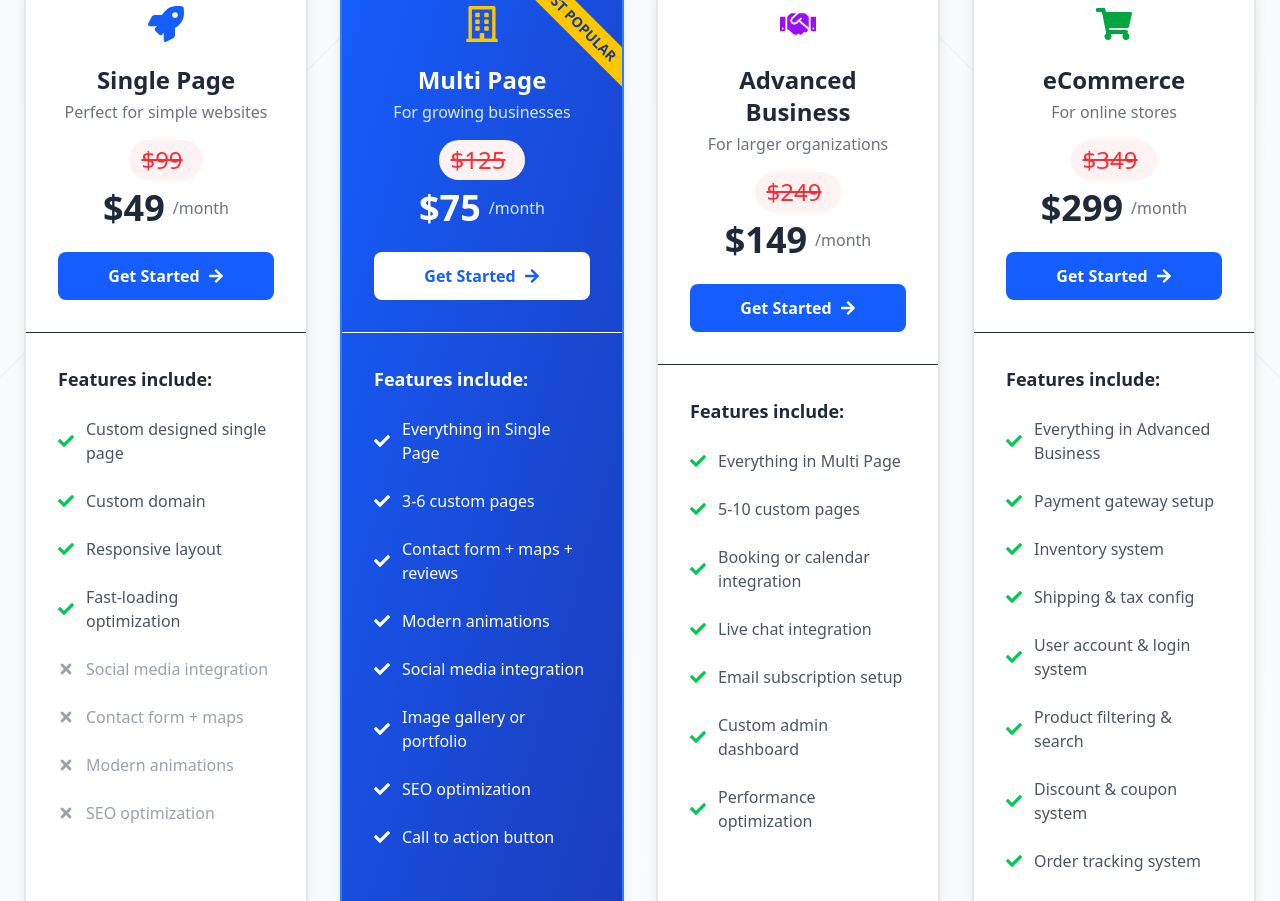
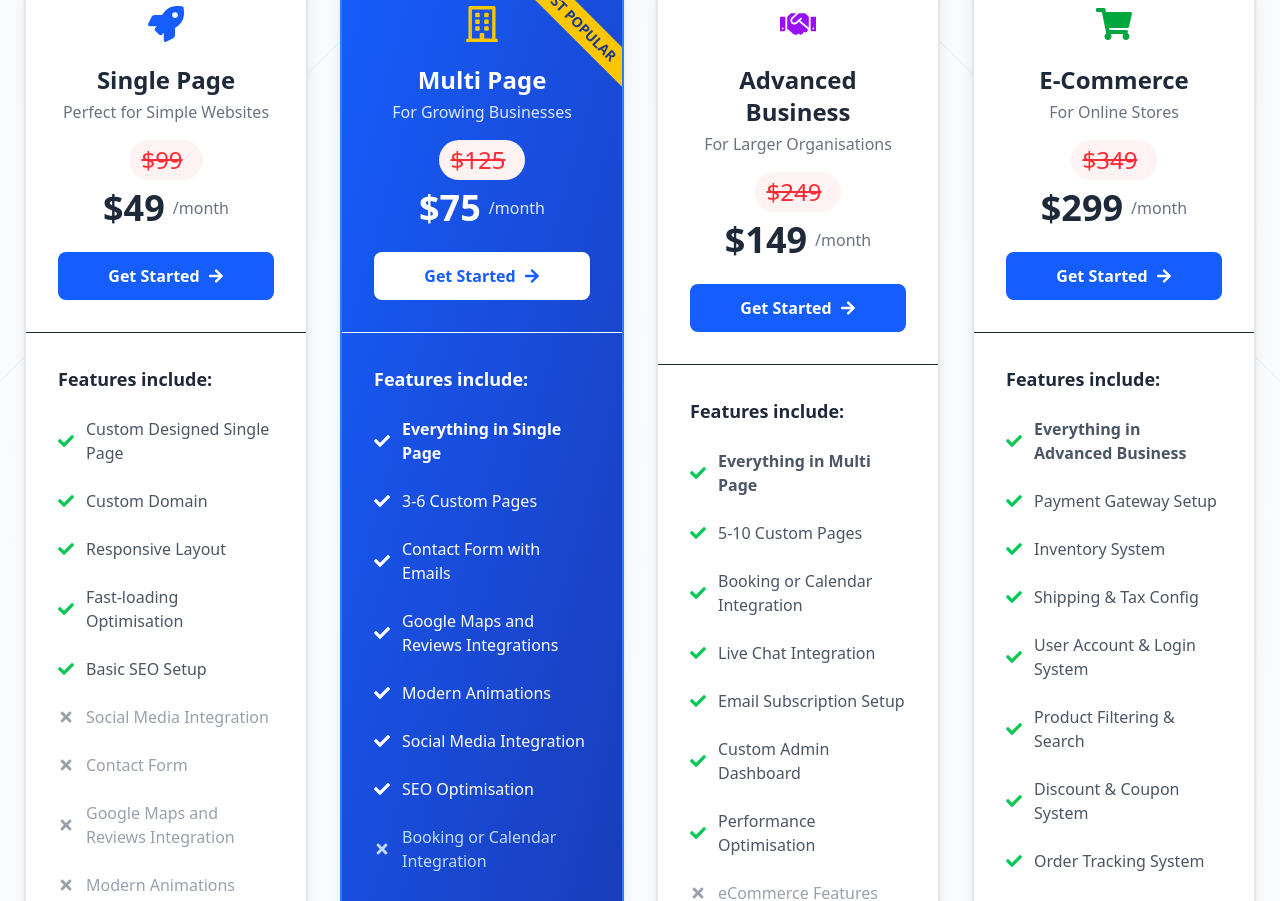
Before and after one commit to Werosh/nextgen-websites, a React (Vite) app: page /pricing in a window 1280 px wide. Shown: the part 480-1381 px from the top of the page. Built offline with nearby package versions, Linux system fonts and the light colour scheme.

Commit message:
minor text changes

```diff
--- a/src/pages/LandingPage.jsx
+++ b/src/pages/LandingPage.jsx
@@ -184,24 +184,18 @@ const TestimonialCard = ({ testimonial, index }) => {
 // TypewriterText component (unchanged)
 const TypewriterText = () => {
   const phrases = [
-    "Restaurant.",
-    "Plumbing Business.",
-    "Landscaping Business.",
-    "Carwash.",
-    "Salon.",
-    "Law Firm.",
-    "Blog.",
-    "HVAC.",
-    "Sneaker Shop.",
-    "Cafe.",
-    "Food Truck.",
-    "Bakery.",
-    "Gym.",
-    "Bookstore.",
-    "Tutoring Service.",
-    "Music School.",
-    "Window Cleaning.",
-    "Business.", // Kept this as you had it originally
+    "Car Wash\"",
+    "Restaurant\"",
+    "Plumbing Business\"",
+    "Sneaker Shop\"",
+    "Music School\"",
+    "Online Store\"",
+    "Portfolio\"",
+    "Next Big Idea\"",
+    "Landscaping Service\"",
+    "Tutoring Company\"",
+    "Gym\"",
+
   ];
 
   const [shuffledPhrases, setShuffledPhrases] = useState([]);
@@ -243,7 +237,7 @@ const TypewriterText = () => {
             setTimeout(() => {
               setIsPaused(false);
               setIsDeleting(true);
-            }, 1000); // 1 seconds pause
+            }, 1200); // 1.2 seconds pause
           }
         } else {
           setCurrentText(currentPhrase.substring(0, currentText.length - 1));
@@ -316,13 +310,13 @@ const LandingPage = () => {
 
   const testimonials = [
     {
-      name: "Sarah Johnson",
-      role: "Restaurant Owner",
+      name: "Eddy Li",
+      role: "Car Wash Owner",
       comment:
-        "The website they designed for my restaurant not only looks stunning but has increased our online reservations by 70%. Their SEO work has put us on the map!",
+        "I honestly didn’t think I needed a website, but after NextGen set one up for me, I started getting way more bookings. It was quick, affordable, and it looks way better than I expected. Wish I did it sooner",
     },
     {
-      name: "Michael Chen",
+      name: "Shelley Zhang",
       role: "E-commerce Entrepreneur",
       comment:
         "Their team delivered a website that exceeded my expectations. The social media integration has helped us grow our following and drive sales.",
@@ -337,7 +331,7 @@ const LandingPage = () => {
       name: "David Wilson",
       role: "Landscaping Business Owner",
       comment:
-        "The maintenance service is worth every penny. Our site is always up-to-date and secure, letting me focus on my business.",
+        "The maintenance service is worth every penny. Our site is always up-to-date and secure, letting me focus on my business. They even came to site to take some photos!",
     },
   ];
 
--- a/src/pages/Pricing.jsx
+++ b/src/pages/Pricing.jsx
@@ -136,10 +136,10 @@ const PricingToggle = ({ isYearly, setIsYearly }) => {
       >
         Yearly
       </span>
-      <div className="ml-2 px-3 py-1 bg-blue-100 text-blue-800 text-sm font-semibold rounded-full">
+      <div className="ml-2 px-3 py-1 bg-blue-100 text-blue-800 text-base font-semibold rounded-full">
         <div className="flex items-center gap-1">
           <FaTags className="text-blue-600" />
-          <span>Save 20%</span>
+          <span>save 20%</span>
         </div>
       </div>
     </div>
@@ -301,7 +301,7 @@ const CompetitorComparison = () => {
           </h3>
           <p className="text-gray-600 mt-2">
             See how much you save with our web development services compared to
-            industry averages
+            industry averages.
           </p>
         </div>
 
@@ -391,7 +391,7 @@ const CompetitorComparison = () => {
               subscription model eliminates the massive upfront costs typically
               charged by web development agencies. You get a professional,
               custom-built website with ongoing maintenance and updates for a
-              fraction of the cost.
+              fraction of the cost. Say no more to overpriced websites!
             </p>
           </div>
         </div>
@@ -553,84 +553,91 @@ const AnimatedLimitedOffer = () => {
   );
 };
 
+// features in plans
 const PricingMain = () => {
   const [isYearly, setIsYearly] = useState(false);
 
   const pricingPlans = [
     {
       name: "Single Page",
-      description: "Perfect for simple websites",
+      description: "Perfect for Simple Websites",
       monthlyPrice: "$49",
       yearlyPrice: "$470",
       oldMonthlyPrice: "$99",
       oldYearlyPrice: "$950",
       icon: <FaRocket className="text-4xl text-blue-600" />,
       features: [
-        { text: "Custom designed single page", included: true },
-        { text: "Custom domain", included: true },
-        { text: "Responsive layout", included: true },
-        { text: "Fast-loading optimization", included: true },
-        { text: "Social media integration", included: false },
-        { text: "Contact form + maps", included: false },
-        { text: "Modern animations", included: false },
-        { text: "SEO optimization", included: false },
+        { text: "Custom Designed Single Page", included: true },
+        { text: "Custom Domain", included: true },
+        { text: "Responsive Layout", included: true },
+        { text: "Fast-loading Optimisation", included: true },
+        { text: "Basic SEO Setup", included: true },
+        { text: "Social Media Integration", included: false },
+        { text: "Contact Form", included: false },
+        { text: "Google Maps and Reviews Integration", included: false },
+        { text: "Modern Animations", included: false },
+
       ],
     },
     {
       name: "Multi Page",
-      description: "For growing businesses",
+      description: "For Growing Businesses",
       monthlyPrice: "$75",
       yearlyPrice: "$720",
       oldMonthlyPrice: "$125",
       oldYearlyPrice: "$1200",
       icon: <FaRegBuilding className="text-4xl text-yellow-400" />,
       features: [
-        { text: "Everything in Single Page", included: true },
-        { text: "3-6 custom pages", included: true },
-        { text: "Contact form + maps + reviews", included: true },
-        { text: "Modern animations", included: true },
-        { text: "Social media integration", included: true },
-        { text: "Image gallery or portfolio", included: true },
-        { text: "SEO optimization", included: true },
-        { text: "Call to action button", included: true },
+        { text: <strong>Everything in Single Page</strong>, included: true },
+        { text: "3-6 Custom Pages", included: true },
+        { text: "Contact Form with Emails", included: true },
+        { text: "Google Maps and Reviews Integrations", included: true },
+        { text: "Modern Animations", included: true },
+        { text: "Social Media Integration", included: true },
+        { text: "SEO Optimisation", included: true },
+       // { text: "Call to Action Button", included: true },
+        { text: "Booking or Calendar Integration", included: false },
+        { text: "Live Chat Integration", included: false },
       ],
     },
     {
       name: "Advanced Business",
-      description: "For larger organizations",
+      description: "For Larger Organisations",
       monthlyPrice: "$149",
       yearlyPrice: "$1,430",
       oldMonthlyPrice: "$249",
       oldYearlyPrice: "$2,390",
       icon: <FaHandshake className="text-4xl text-purple-600" />,
       features: [
-        { text: "Everything in Multi Page", included: true },
-        { text: "5-10 custom pages", included: true },
-        { text: "Booking or calendar integration", included: true },
-        { text: "Live chat integration", included: true },
-        { text: "Email subscription setup", included: true },
-        { text: "Custom admin dashboard", included: true },
-        { text: "Performance optimization", included: true },
+        { text: <strong>Everything in Multi Page</strong>, included: true },
+        { text: "5-10 Custom Pages", included: true },
+        { text: "Booking or Calendar Integration", included: true },
+        { text: "Live Chat Integration", included: true },
+        { text: "Email Subscription Setup", included: true },
+        { text: "Custom Admin Dashboard", included: true },
+        { text: "Performance Optimisation", included: true },
+        { text: "eCommerce Features", included: false },
+        { text: "Payment Gateway Setup", included: false },
       ],
     },
     {
-      name: "eCommerce",
-      description: "For online stores",
+      name: "E-Commerce",
+      description: "For Online Stores",
       monthlyPrice: "$299",
       yearlyPrice: "$2,870",
       oldMonthlyPrice: "$349",
       oldYearlyPrice: "$3,350",
       icon: <FaShoppingCart className="text-4xl text-green-600" />,
       features: [
-        { text: "Everything in Advanced Business", included: true },
-        { text: "Payment gateway setup", included: true },
-        { text: "Inventory system", included: true },
-        { text: "Shipping & tax config", included: true },
-        { text: "User account & login system", included: true },
-        { text: "Product filtering & search", included: true },
-        { text: "Discount & coupon system", included: true },
-        { text: "Order tracking system", included: true },
-        { text: "Abandoned cart recovery", included: true },
+        { text: <strong>Everything in Advanced Business</strong>, included: true },
+        { text: "Payment Gateway Setup", included: true },
+        { text: "Inventory System", included: true },
+        { text: "Shipping & Tax Config", included: true },
+        { text: "User Account & Login System", included: true },
+        { text: "Product Filtering & Search", included: true },
+        { text: "Discount & Coupon System", included: true },
+        { text: "Order Tracking System", included: true },
+        { text: "Abandoned Cart Recovery", included: true },
       ],
     },
   ];
@@ -814,7 +821,7 @@ const PricingMain = () => {
                 </span>
               </h1>
               <p className="text-xl text-gray-600 max-w-2xl mx-auto">
-              We understand that starting a website can feel overwhelming and EXPENSIVE. That’s why we keep our prices simple, affordable, and fair. Choose the perfect plan for your business needs.
+              We understand that starting a website can feel overwhelming. That’s why we keep our prices simple, affordable, and fair. Choose the perfect plan for your business needs.
               </p>
             </ScrollReveal>
 
--- a/src/pages/ServiceMain.jsx
+++ b/src/pages/ServiceMain.jsx
@@ -194,7 +194,7 @@ const ServiceMain = () => {
       id: "design",
       title: "Website Design",
       description:
-        "Custom, responsive designs that reflect your brand identity and provide exceptional user experience.",
+        "We create custom, responsive designs that reflects any business brand identity and provide exceptional user experience.",
       icon: <FaLaptopCode size={24} />,
     },
     {
@@ -208,7 +208,7 @@ const ServiceMain = () => {
       id: "ecommerce",
       title: "E-Commerce Solutions",
       description:
-        "Feature-rich online stores with secure payment gateways and intuitive inventory management.",
+        "Feature-rich online stores with secure payment gateways and intuitive inventory management for all your E-Commerce needs.",
       icon: <FaShoppingCart size={24} />,
     },
     {
@@ -222,7 +222,7 @@ const ServiceMain = () => {
       id: "maintenance",
       title: "Website Maintenance",
       description:
-        "Regular updates, security monitoring, and technical support to keep your website running smoothly.",
+        "Regular updates, security monitoring, and technical support to keep your website updated and running smoothly.",
       icon: <FaTools size={24} />,
     },
     {
```
